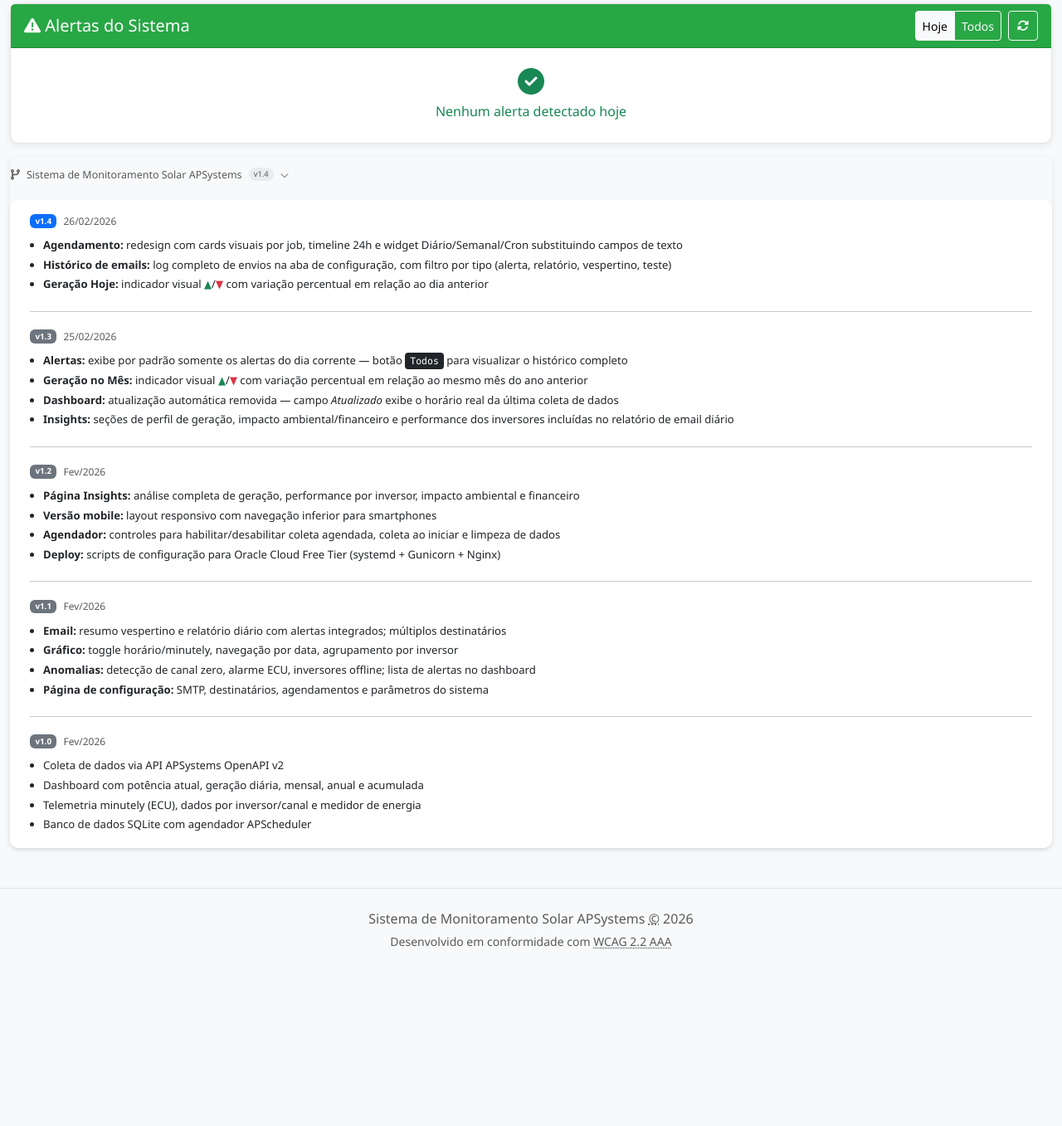
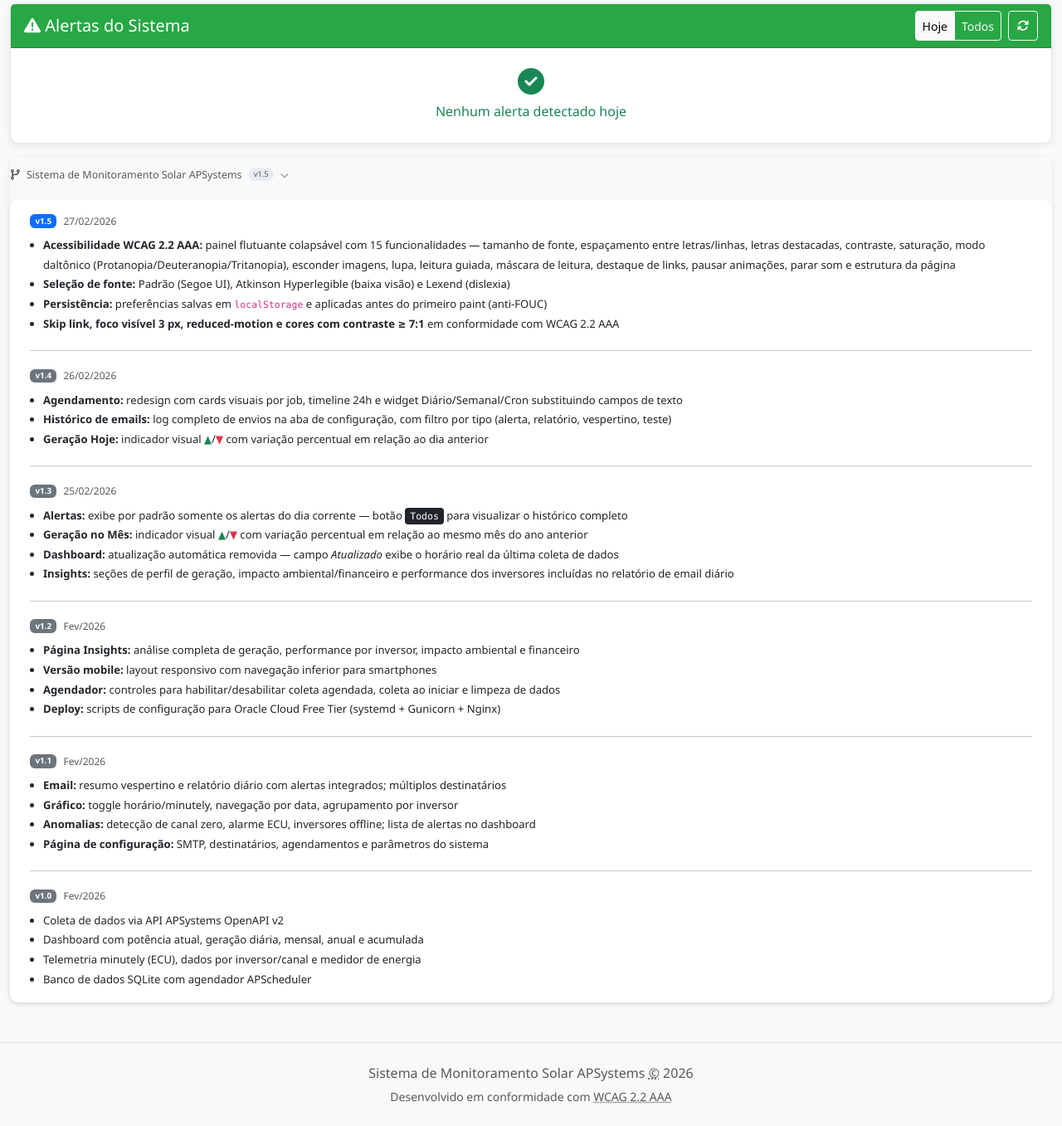
Before and after one commit to luciananunesnutri-nutri/GeracaoSolar, a Flask app: page / in a window 1280 px wide, after a click that opens the changed part. Shown: the part 1422-2779 px from the top of the page at 83% size. Before the commit the page ends 2566 px from the top, so only its background shows below. Run offline with Flask 3, Linux system fonts and the light colour scheme; data that the repository does not hold is empty.

Commit message:
chore: atualiza changelog para v1.5 no dashboard
Adiciona entrada v1.5 com resumo das funcionalidades de acessibilidade
WCAG 2.2 AAA implementadas: painel flutuante com 15 controles,
seleção de fonte (Atkinson/Lexend), persistência via localStorage
e anti-FOUC. Atualiza badge de versão de v1.4 → v1.5.

Co-Authored-By: Claude Sonnet 4.6 <noreply@anthropic.com>

```diff
--- a/src/web/templates/dashboard.html
+++ b/src/web/templates/dashboard.html
@@ -681,7 +681,7 @@
                         style="font-size:0.78rem">
                     <i class="fas fa-code-branch" aria-hidden="true"></i>
                     <span>Sistema de Monitoramento Solar APSystems</span>
-                    <span class="badge rounded-pill" style="background:#e9ecef;color:#595959;font-weight:500">v1.4</span>
+                    <span class="badge rounded-pill" style="background:#e9ecef;color:#595959;font-weight:500">v1.5</span>
                     <i class="fas fa-chevron-down" aria-hidden="true" style="font-size:0.65rem;opacity:.6"></i>
                 </button>
                 <div class="collapse mt-2" id="changelogCollapse">
@@ -689,10 +689,26 @@
                         <div class="card-body py-3 px-4">
                             <div class="d-flex flex-column gap-3">
 
+                                <!-- v1.5 -->
+                                <div>
+                                    <div class="d-flex align-items-center gap-2 mb-2">
+                                        <span class="badge" style="background:#0d6efd">v1.5</span>
+                                        <span class="text-muted" style="font-size:0.75rem">27/02/2026</span>
+                                    </div>
+                                    <ul class="mb-0 ps-3" style="line-height:1.8">
+                                        <li><strong>Acessibilidade WCAG 2.2 AAA:</strong> painel flutuante colapsável com 15 funcionalidades — tamanho de fonte, espaçamento entre letras/linhas, letras destacadas, contraste, saturação, modo daltônico (Protanopia/Deuteranopia/Tritanopia), esconder imagens, lupa, leitura guiada, máscara de leitura, destaque de links, pausar animações, parar som e estrutura da página</li>
+                                        <li><strong>Seleção de fonte:</strong> Padrão (Segoe UI), Atkinson Hyperlegible (baixa visão) e Lexend (dislexia)</li>
+                                        <li><strong>Persistência:</strong> preferências salvas em <code>localStorage</code> e aplicadas antes do primeiro paint (anti-FOUC)</li>
+                                        <li><strong>Skip link, foco visível 3 px, reduced-motion e cores com contraste ≥ 7:1</strong> em conformidade com WCAG 2.2 AAA</li>
+                                    </ul>
+                                </div>
+
+                                <hr class="my-1">
+
                                 <!-- v1.4 -->
                                 <div>
                                     <div class="d-flex align-items-center gap-2 mb-2">
-                                        <span class="badge" style="background:#0d6efd">v1.4</span>
+                                        <span class="badge" style="background:#6c757d">v1.4</span>
                                         <span class="text-muted" style="font-size:0.75rem">26/02/2026</span>
                                     </div>
                                     <ul class="mb-0 ps-3" style="line-height:1.8">
```
